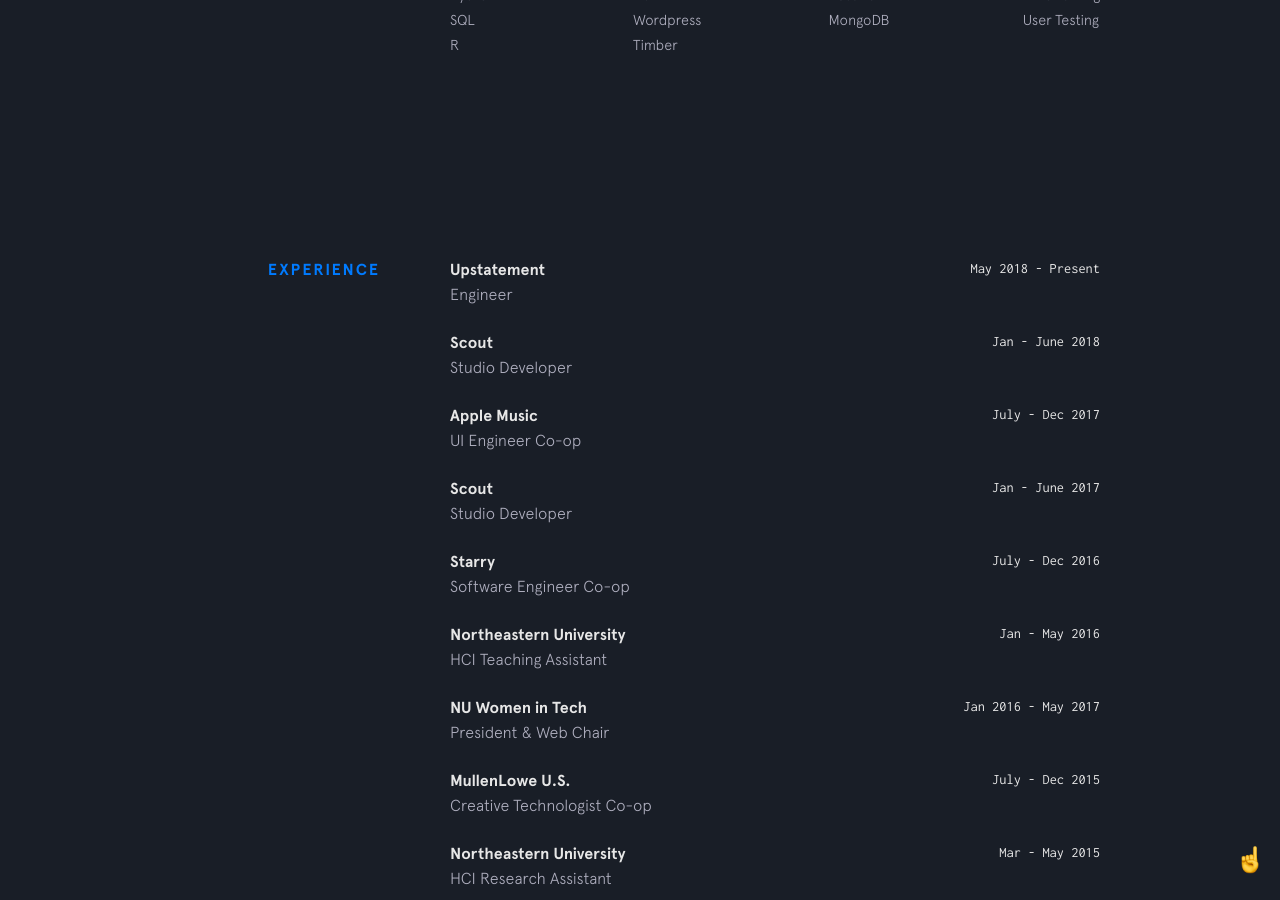
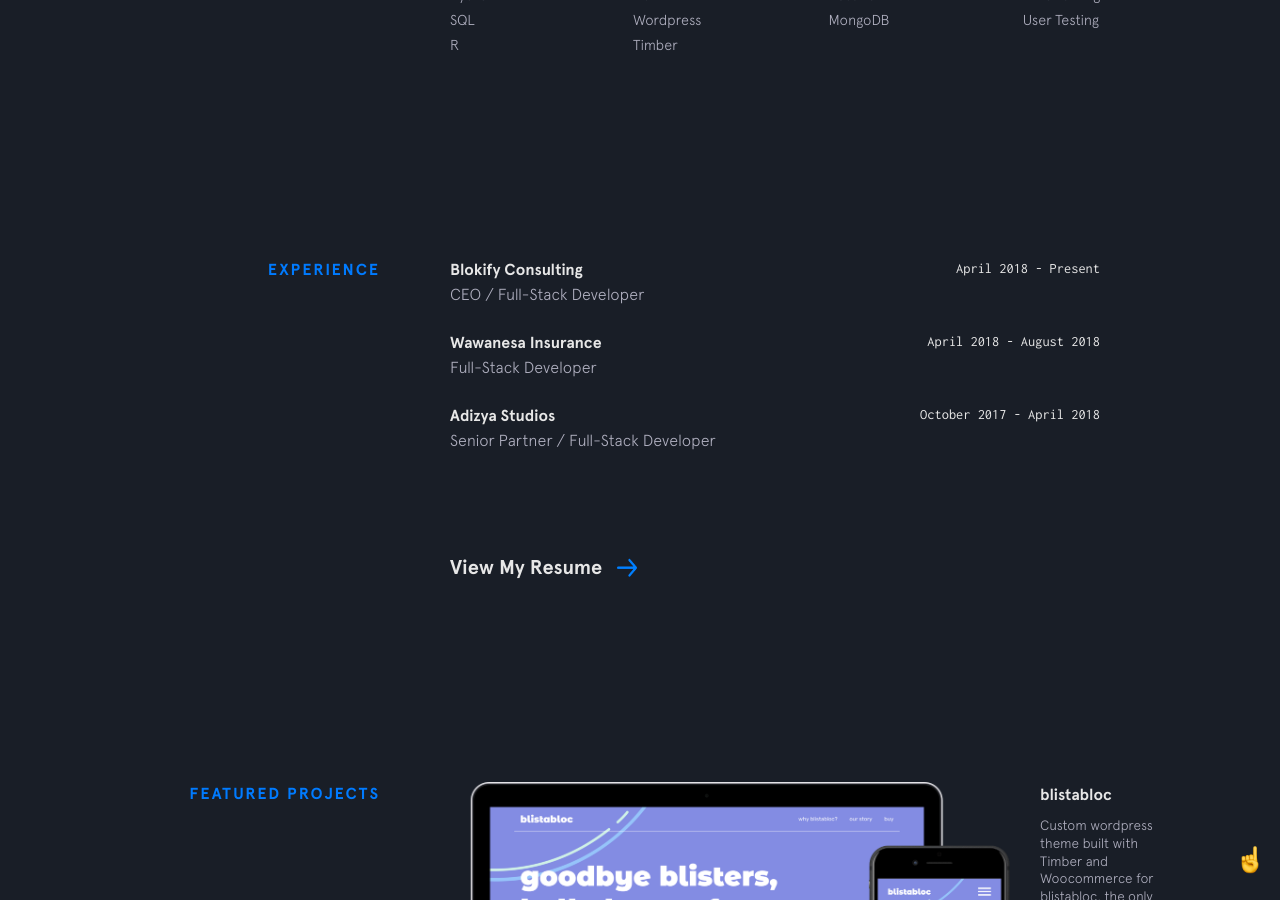
Before and after one commit to PronoyC/pronoyc.github.io, a Jekyll site: the page built from index.html, in a window 1280 px wide and 900 px high, scrolled down 1636 px. Built offline with Jekyll 4.4.1, drawn with Linux system fonts in a browser that asks for light colours; nearby versions of some CDN libraries.

Commit message:
Update experience.yml

```diff
--- a/_data/experience.yml
+++ b/_data/experience.yml
@@ -1,44 +1,14 @@
-- company: Upstatement
-  url: https://www.upstatement.com/
-  time: May 2018 - Present
-  position: Engineer
+- company: Blokify Consulting
+  url: https://www.blokify.me
+  time: April 2018 - Present
+  position: CEO / Full-Stack Developer
 
-- company: Scout
-  url: https://web.northeastern.edu/scout/
-  time: Jan - June 2018
-  position: Studio Developer
+- company: Wawanesa Insurance
+  url: https://www.wawanesa.com/canada/
+  time: April 2018 - August 2018
+  position: Full-Stack Developer
 
-- company: Apple Music
-  url: https://www.apple.com/music/
-  time: July - Dec 2017
-  position: UI Engineer Co-op
-
-- company: Scout
-  url: https://web.northeastern.edu/scout/
-  time: Jan - June 2017
-  position: Studio Developer
-
-- company: Starry
-  url: https://starry.com/
-  time: July - Dec 2016
-  position: Software Engineer Co-op
-
-- company: Northeastern University
-  url: http://www.ccis.northeastern.edu/
-  time: Jan - May 2016
-  position: HCI Teaching Assistant
-
-- company: NU Women in Tech
-  url: http://nuwit.ccs.neu.edu/
-  time: Jan 2016 - May 2017
-  position: President & Web Chair
-
-- company: MullenLowe U.S.
-  url: https://us.mullenlowe.com/
-  time: July - Dec 2015
-  position: Creative Technologist Co-op
-
-- company: Northeastern University
-  url: http://www.ccis.northeastern.edu/
-  time: Mar - May 2015
-  position: HCI Research Assistant
+- company: Adizya Studios
+  url: https://www.linkedin.com/company/adizya-studios/
+  time: October 2017 - April 2018
+  position: Senior Partner / Full-Stack Developer
```
